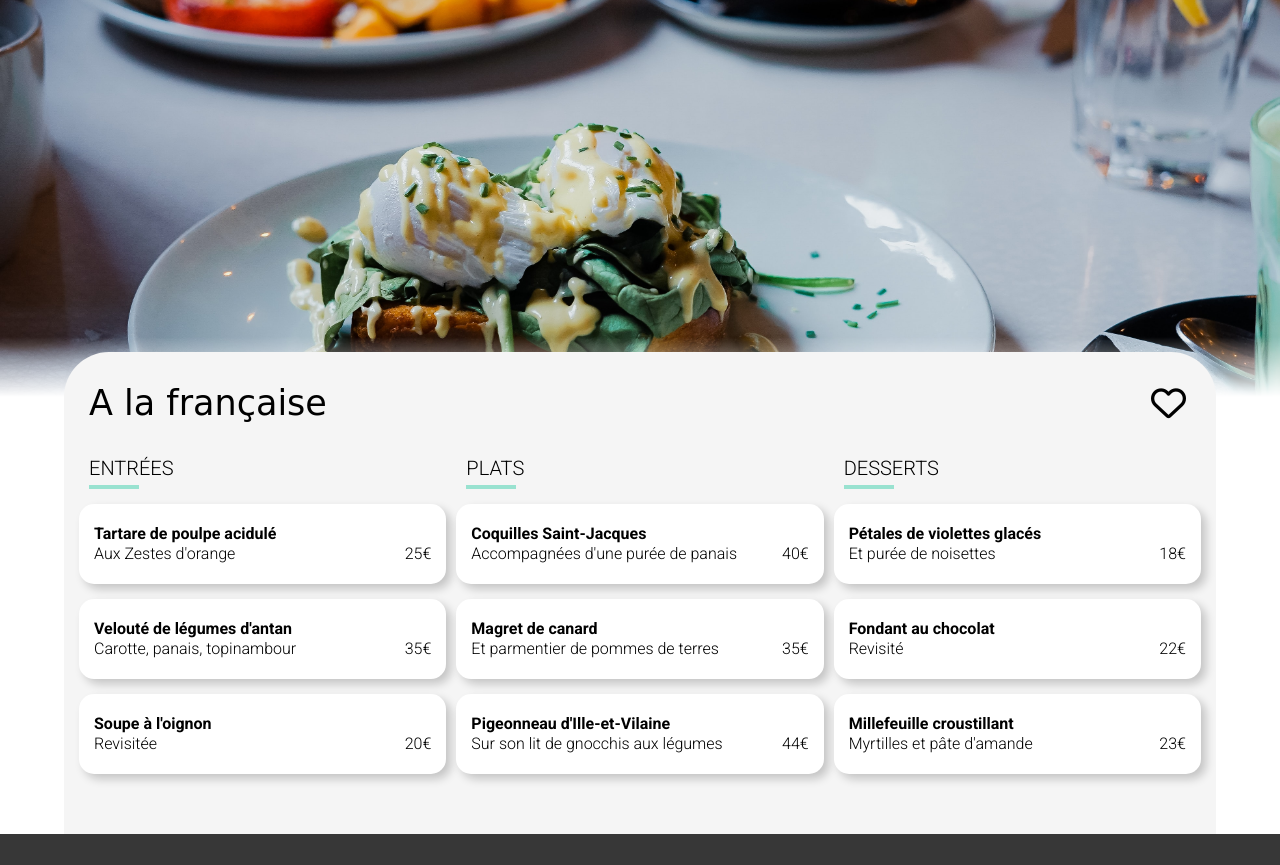
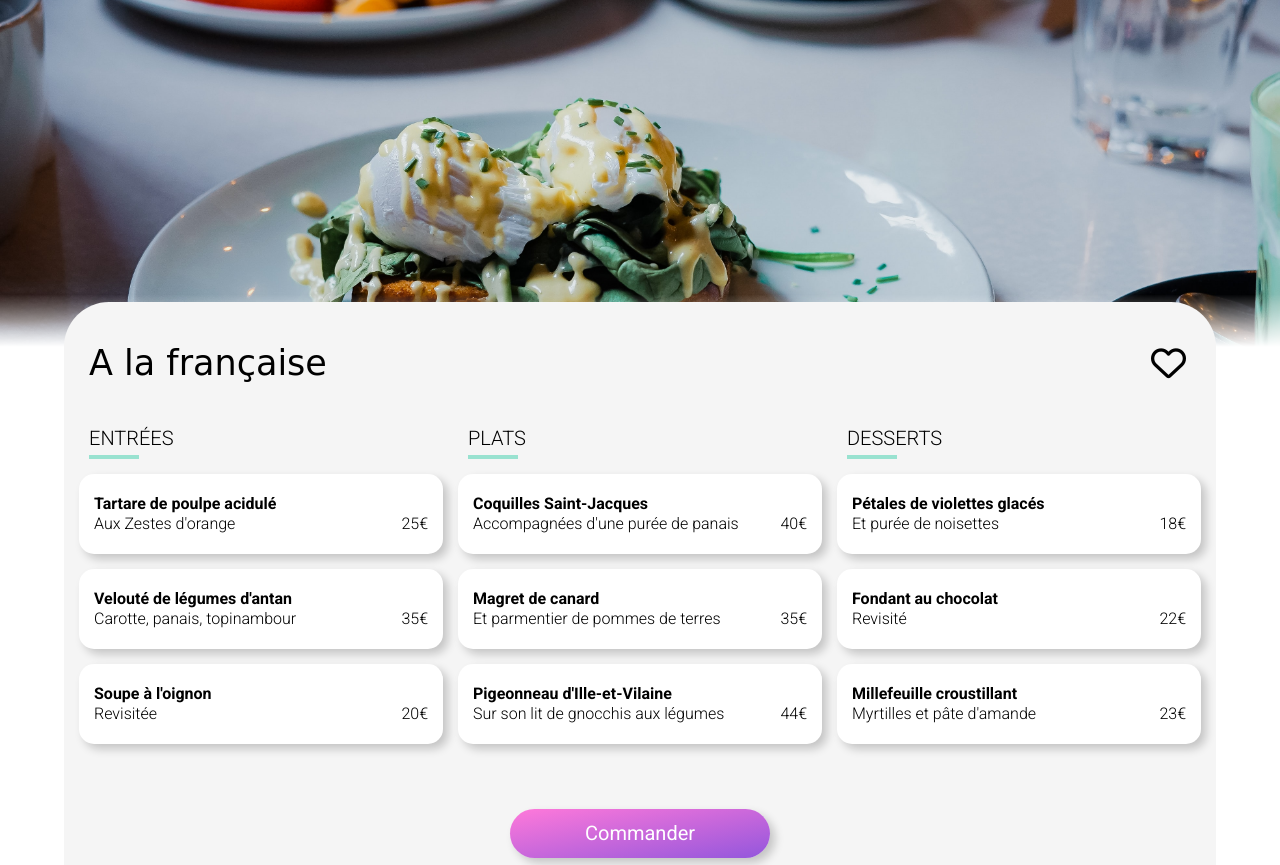
Before and after one commit to soyyyyo/soyyyyo.github.io, a website: page a-la-francaise.html in a window 1280 px wide. Shown: the part 87-952 px from the top of the page. Drawn offline with nearby package versions, Linux system fonts and the light colour scheme; files that its build step writes are made by us from their sources; a web font is replaced by a local one.

Commit message:
restaurants pages fixed
remove puzzle div
form container is negative margin top

```diff
--- a/package.json
+++ b/package.json
@@ -24,6 +24,3 @@
   },
   "homepage": "https://github.com/soyyyyo/JorisTeychene_3_14032022#readme"
 }
-
-// npm run prefix > goes to prefixed
-// npm run sass > then ctrl C to stop
--- a/sass/Components/_button.scss
+++ b/sass/Components/_button.scss
@@ -22,7 +22,8 @@ $light-clr-sec: lighten($clr-sec, 2%);
     box-shadow: 5px 5px 10px rgba(0, 0, 0, 0.3);
   }
   @media all and (min-width: 768px) {
-    display: none;
+    flex: 1 1 1;
+    margin-top: 50px;
   }
 }
 
--- a/sass/Layout/_form.scss
+++ b/sass/Layout/_form.scss
@@ -4,7 +4,8 @@
   gap: 50px;
   @media all and (min-width: 768px) {
     flex-direction: row;
-    gap: 10px;
+    gap: 15px;
+    flex-wrap: wrap;
   }
   &__cat {
     display: flex;
@@ -12,6 +13,7 @@
     gap: 15px;
     width: 100%;
     border: none;
+    flex: 1 1 30%;
   }
   &__item {
     background-color: white;
@@ -29,7 +31,6 @@
     flex-direction: row;
     flex-wrap: wrap;
     justify-content: space-between;
-    align-items: center;
     width: 100%;
     padding: 15px 15px;
     @media all and (min-width: 768px) {
@@ -76,7 +77,7 @@
   transition-duration: 500ms;
   transition-timing-function: cubic-bezier(0.81, 0.01, 0.17, 0.78);
   & > i {
-    font-size: 2.5rem;
+    font-size: 2.0rem;
     background: white;
     border-radius: 50%;
     width: 3.5rem;
@@ -110,12 +111,6 @@
     font-weight: 300;
     margin-bottom: 23px;
   }
-  // &__underline {
-  //   position: absolute;
-  //   border-bottom: 4px $clr-ter solid;
-  //   width: 50px;
-  //   bottom: 15px;
-  // }
 }
 
 fieldset {
--- a/sass/Pages/_restaurants.scss
+++ b/sass/Pages/_restaurants.scss
@@ -1,19 +1,14 @@
 #menu {
   background-color: rgb(245, 245, 245);
   border-radius: 45px 45px 0 0;
+  margin-top: -45px;
   position: relative;
-  top: -45px;
   @media all and (min-width: 768px) {
     width: 90%;
-    margin: auto;
+    margin: -45px auto 0 auto;
   }
   & .container {
     padding-top: 0px;
-    /* display: flex;
-    flex-direction: column;
-    align-content: space-between;
-    gap: 10px; */
-    padding-bottom: 15px;
   }
   & .menu__header {
     display: flex;
@@ -23,7 +18,7 @@
   & h1 {
     font-family: "Shrikhand", cursive;
     font-size: 3.5rem;
-    padding: 30px 0px 30px 10px;
+    padding: 40px 0px 40px 10px;
   }
 }
 
@@ -32,10 +27,10 @@
   background-position: center;
   background-repeat: no-repeat;
   background-size: cover;
-  height: 300px;
+  height: 350px;
   width: 100%;
   @media all and (min-width: 768px) {
-    height: 400px;
+    height: 300px;
     animation: coming-in 3s ease-in-out both;
     margin: auto;
     -webkit-mask-image: linear-gradient(
@@ -51,18 +46,6 @@
     height: 40px;
   }
   100% {
-    height: 400px;
+    height: 350px;
   }
 }
-
-.puzzle {
-  position: absolute;
-  top: -45px;
-  left: 5%;
-  height: 45px;
-  width: 100%;
-  background-color: rgb(245, 245, 245);
-  @media all and (min-width: 768px) {
-    width: 90%;
-  }
-}
--- a/sass/Utils/_mixins.scss
+++ b/sass/Utils/_mixins.scss
@@ -1,11 +1,4 @@
-.test {
-  background-color: red;
-  .machin {
-    text-align: center;
-    list-style: none;
-    flex-direction: column;
-  }
-}
+
 @mixin lines($lines: 1) {
   display: -webkit-box;
   -webkit-line-clamp: ($lines);
```
Also changed, not shown: index.html (+1 -1 lines), la-palette-du-gout.html (+0 -1 lines), css/main.css.
